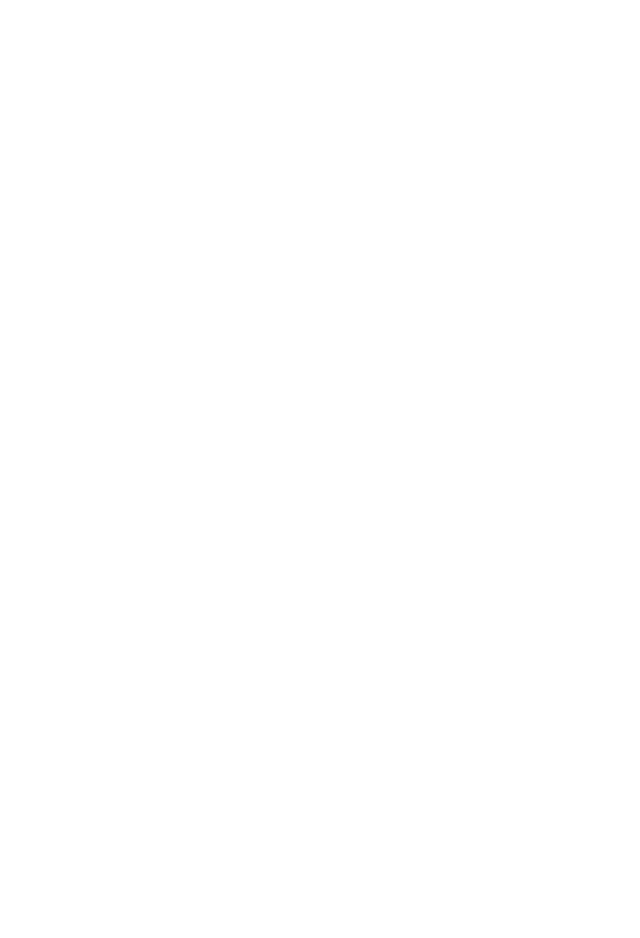
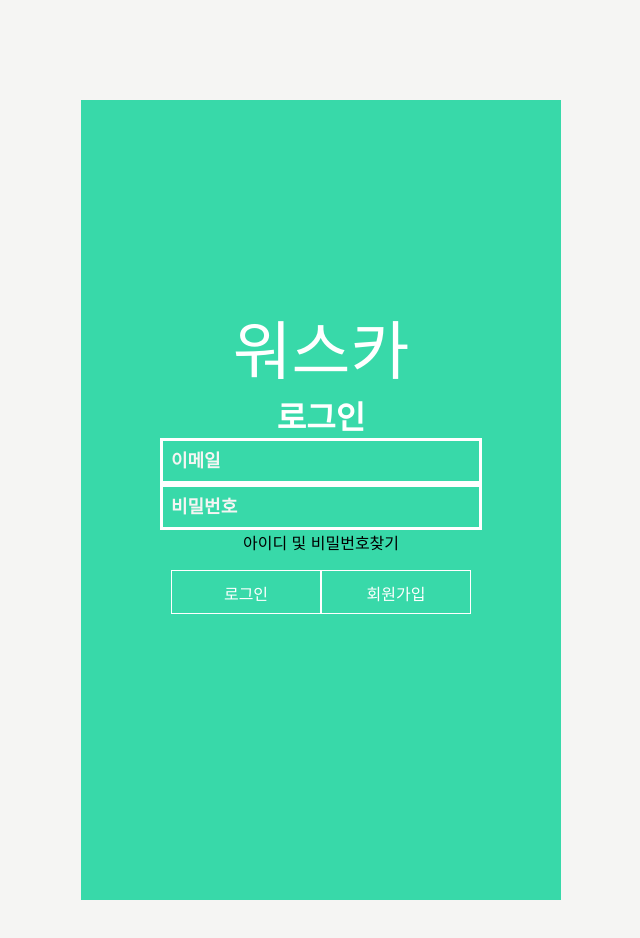
Before and after one commit to codestates/worsca, a React (Create React App) app in the folder client/: page /login in a window 1280 px wide. Shown: the top 938 px of the page, without its empty margins (319-959 px from the left). Before the commit the page ends 800 px from the top, so only its background shows below. Built offline with nearby package versions, Linux system fonts and the light colour scheme.

Commit message:
Client Refactor Login.js 레이아웃 및 CSS작업

```diff
--- a/client/src/App.js
+++ b/client/src/App.js
@@ -1,6 +1,7 @@
 import React from "react";
-import { BrowserRouter as Router, Switch, Route, Link } from "react-router-dom";
-import styled, { createGlobalStyle } from "styled-components";
+import { BrowserRouter as Router, Switch, Route } from "react-router-dom";
+import { createGlobalStyle } from "styled-components";
+import Login from "./components/Login";
 
 const GlobalStyles = createGlobalStyle`
     * {
@@ -11,15 +12,42 @@
     list-style: none;
     text-decoration: none;
   }
+    body {
+        @import url('https://fonts.googleapis.com/earlyaccess/notosanskr.css');
+        font-family: "Noto Sans KR", sans-serif !important;
+        background-color: #F5F5F3;
+        /* background-color: black; */
+        height: 100%;
+        width: 100%;
+        overflow: hidden;
+    }
+    input {
+        background-color: rgba(0, 0, 0, 0);
+        border: 1px solid #38d9a9;
+        color: #38d9a9;
+        &::placeholder {
+            color: #f5f5f3;
+            font-weight: bold;
+            font-size: 18px;
+        }
+    }
+    button {
+        border: 1px solid #38d9a9;
+        background: none;
+        cursor: pointer;
+    }
 `;
 
 function App() {
 	return (
 		<Router>
+			<GlobalStyles />
 			<Switch>
 				<Route exact path="/"></Route>
 				<Route exact path="/map"></Route>
-				<Route exact path="/login"></Route>
+				<Route exact path="/login">
+					<Login />
+				</Route>
 				<Route exact path="/signup"></Route>
 			</Switch>
 		</Router>
--- a/client/src/componentes/Login.js
+++ /dev/null
@@ -1 +0,0 @@
-import React from "react";
--- /dev/null
+++ b/client/src/components/Login.js
@@ -0,0 +1,112 @@
+import React from "react";
+import styled from "styled-components";
+
+const LoginPage = styled.div`
+	height: 100%;
+	display: flex;
+	flex-direction: column;
+	align-items: center;
+	text-align: center;
+	margin-top: 25vh;
+	font-size: 1rem;
+
+	input {
+		/*
+		text-align: left;
+		width: 300px;
+		margin-bottom: 2rem;
+		padding-left: 1rem;
+		&::placeholder {
+			*/
+		font-weight: bold;
+		border-radius: 20px;
+		color: white;
+		font-size: 15px;
+		width: 300px;
+		border: 3px solid;
+		outline: none;
+		border-radius: 0px;
+		line-height: 2.5rem;
+		font-size: 1.2rem;
+		padding-left: 0.5rem;
+		padding-right: 0.5rem;
+	}
+	h1 {
+		text-align: left;
+		color: white;
+	}
+`;
+const Label = styled.div`
+	font-size: 4rem;
+	color: #ffffff;
+	margin: auto;
+`;
+const Button = styled.button`
+	/*
+	padding: 5px;
+	border-radius: 20px;
+	height: 1.5rem;
+	padding-left: 1rem;
+	text-align: center;
+	border: 1px solid #f5f5f3;
+	background: none;
+	cursor: pointer;
+	background-color: #38d9a9;
+	font-size: 13px;
+	 */
+	width: 150px;
+	margin-top: 1rem;
+	padding-top: 0.6rem;
+	padding-bottom: 0.5rem;
+	background: 38d9a9;
+	border-color: #ffffff;
+	color: white;
+	text-align: center;
+	font-size: 1rem;
+	font-weight: 500;
+	cursor: pointer;
+	user-select: none;
+	transition: 0.2s all;
+	&:hover {
+		background: #38d9a9;
+	}
+	&:active {
+		background: #38d9a9;
+	}
+`;
+const ShadowBox = styled.div`
+	display: flex;
+	flex-direction: column;
+	align-items: center;
+	background-color: #38d9a9;
+	height: 100vh;
+	margin-top: 100px;
+	margin-bottom: 100px;
+	margin-left: 400px;
+	margin-right: 400px;
+`;
+const clickButton = (e) => {
+	console.log(e.target.value);
+};
+
+const Login = () => {
+	return (
+		<ShadowBox>
+			<LoginPage>
+				<div>
+					<Label>워스카</Label>
+				</div>
+				<h1>로그인</h1>
+				<input placeholder="이메일" type="email" />
+				<input placeholder="비밀번호" type="password" />
+				<a>아이디 및 비밀번호찾기</a>
+				<div>
+					<Button>로그인</Button>
+					<Button>회원가입</Button>
+				</div>
+			</LoginPage>
+		</ShadowBox>
+	);
+};
+
+export default Login;
```
Also changed, not shown: 1 other file (tests, documents, lock files or other folders).
